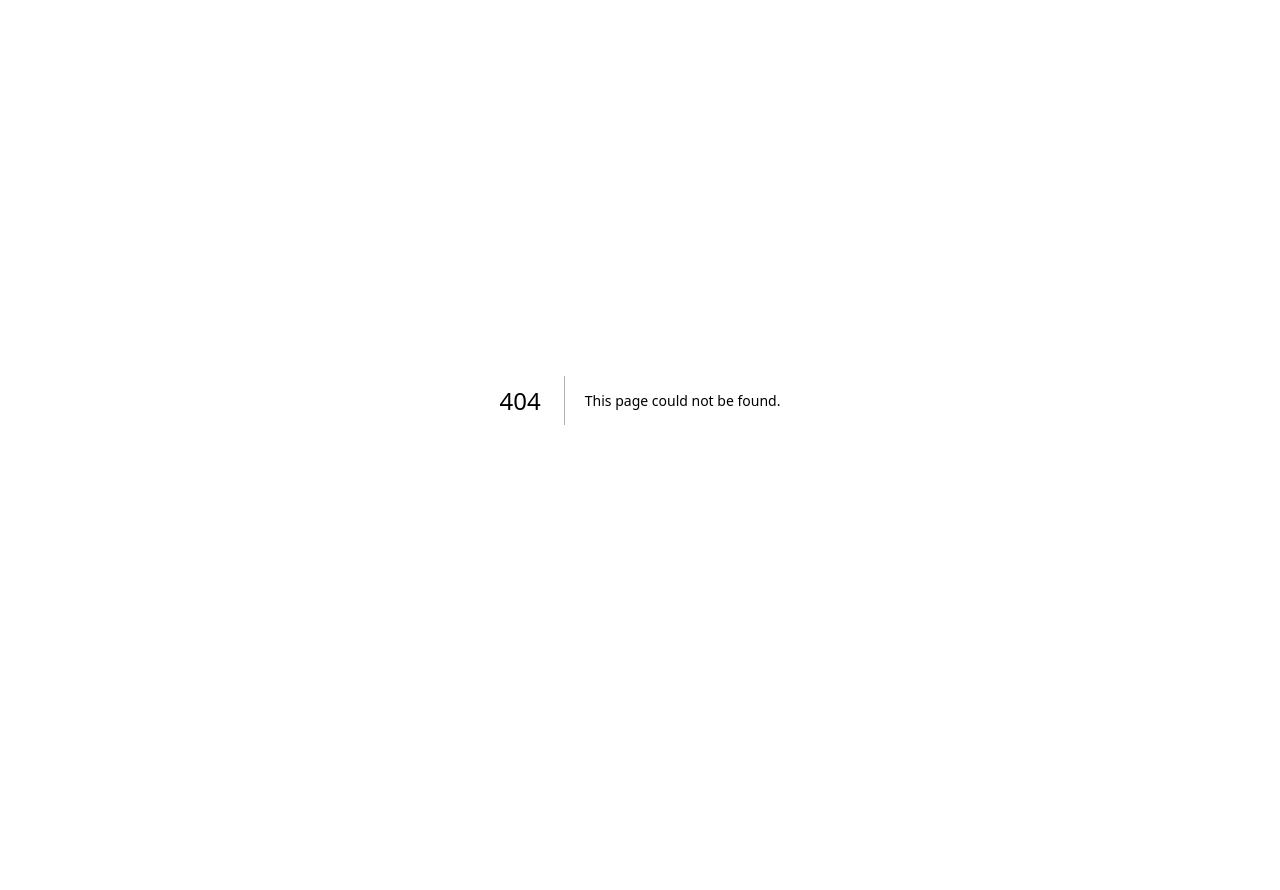
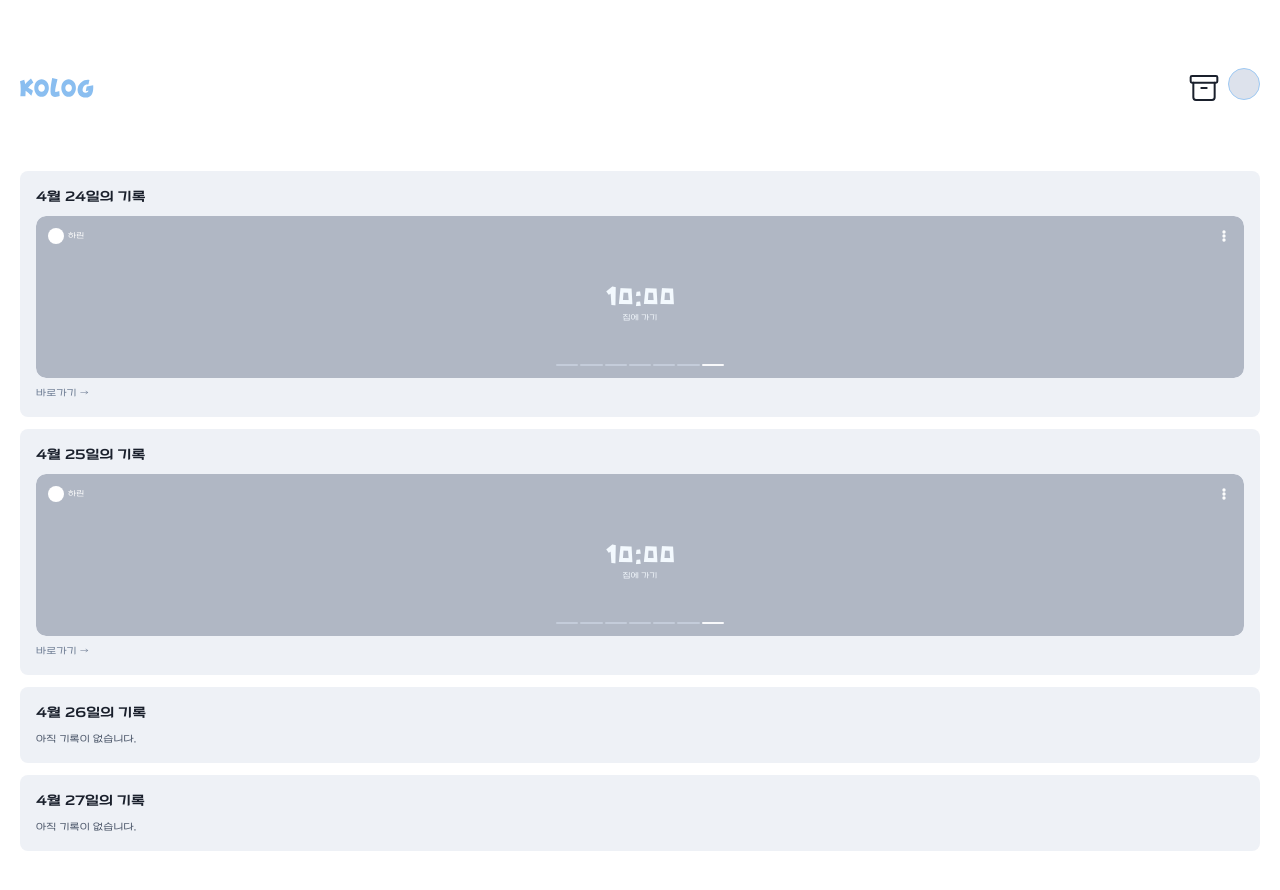
Before and after one commit to slaves-of-jihye/kolog-FE, a Next.js app: page /log/history in a window 1280 px wide. Before the commit this address had no page. Shown: the top 890 px of the page. Before the commit the page ends 800 px from the top, so only its background shows below. Built offline with nearby package versions, Linux system fonts and the light colour scheme.

Commit message:
feat:: 로그 보관함 페이지 퍼블리싱

```diff
--- /dev/null
+++ b/src/app/log/history/page.tsx
@@ -0,0 +1,72 @@
+import Image from 'next/image';
+import { Archive } from 'lucide-react';
+import { LogCard } from '@/shared/ui';
+import { ProfileMenu } from '@/features/profile-menu';
+
+type HistoryEntry = {
+  date: string;
+  log?: { authorName: string; time: string; message: string };
+};
+
+const mockHistory: HistoryEntry[] = [
+  { date: '4월 24일의 기록', log: { authorName: '하린', time: '10:00', message: '집에 가기' } },
+  { date: '4월 25일의 기록', log: { authorName: '하린', time: '10:00', message: '집에 가기' } },
+  { date: '4월 26일의 기록' },
+  { date: '4월 27일의 기록' },
+];
+
+const History = () => {
+  return (
+    <div className="relative min-h-screen w-full bg-white">
+      <div className="flex flex-col gap-16 px-5 pt-[4.25rem] pb-16">
+        {/* 헤더 */}
+        <div className="flex items-center justify-between">
+          <Image src="/logo.svg" alt="KOLOG" width={74} height={20} priority />
+          <div className="flex items-center gap-2">
+            <button
+              type="button"
+              aria-label="보관함"
+              className="flex size-8 items-center justify-center"
+            >
+              <Archive className="size-full text-gray-800" strokeWidth={1.5} />
+            </button>
+            <ProfileMenu />
+          </div>
+        </div>
+
+        {/* 날짜별 기록 목록 */}
+        <div className="flex flex-col gap-3">
+          {mockHistory.map((entry, i) => (
+            <div
+              key={i}
+              className="flex flex-col gap-2 overflow-hidden rounded-[0.5rem] bg-gray-100 p-4"
+            >
+              <p className="text-[0.875rem] font-bold text-gray-800">{entry.date}</p>
+              {entry.log ? (
+                <>
+                  <LogCard
+                    authorName={entry.log.authorName}
+                    time={entry.log.time}
+                    message={entry.log.message}
+                  />
+                  <button
+                    type="button"
+                    className="text-left text-[0.625rem] tracking-[0.0125rem] text-gray-500"
+                  >
+                    바로가기 →
+                  </button>
+                </>
+              ) : (
+                <p className="text-[0.625rem] tracking-[0.0125rem] text-gray-600">
+                  아직 기록이 없습니다.
+                </p>
+              )}
+            </div>
+          ))}
+        </div>
+      </div>
+    </div>
+  );
+};
+
+export default History;
```
